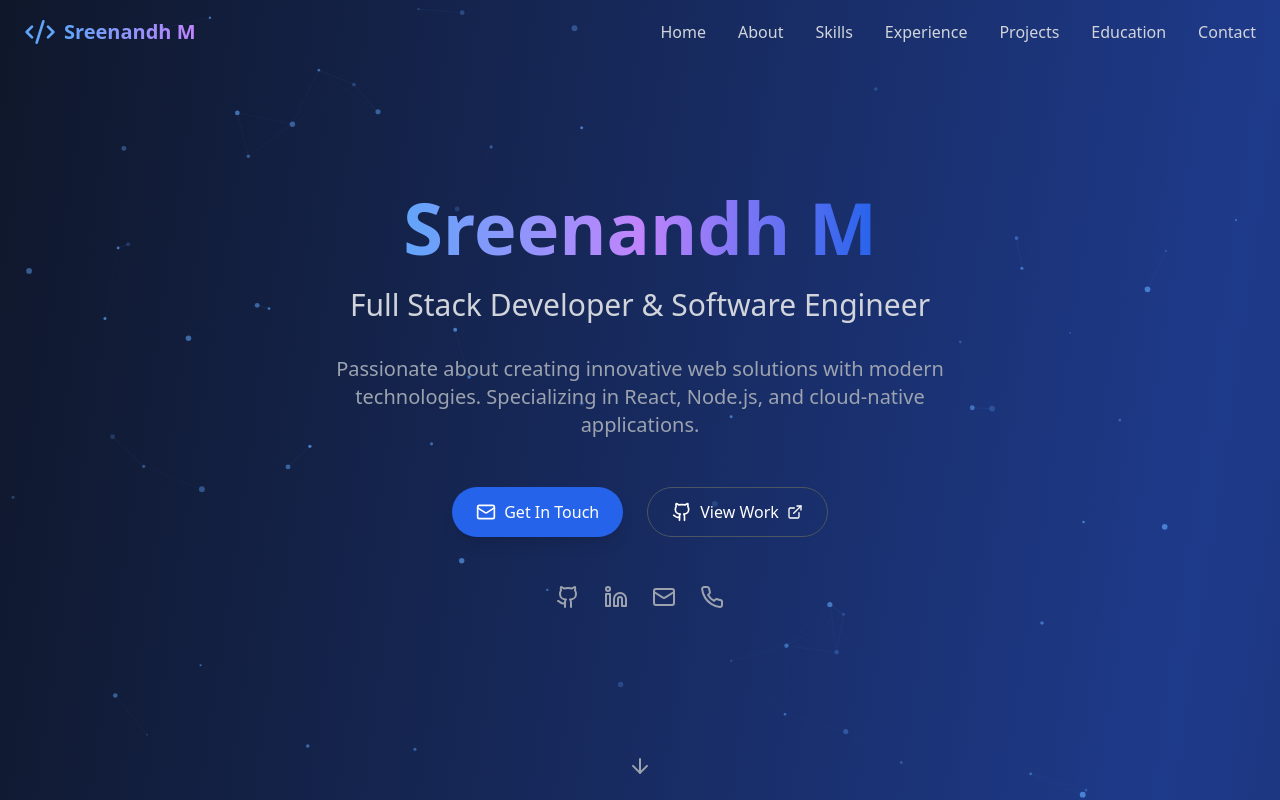
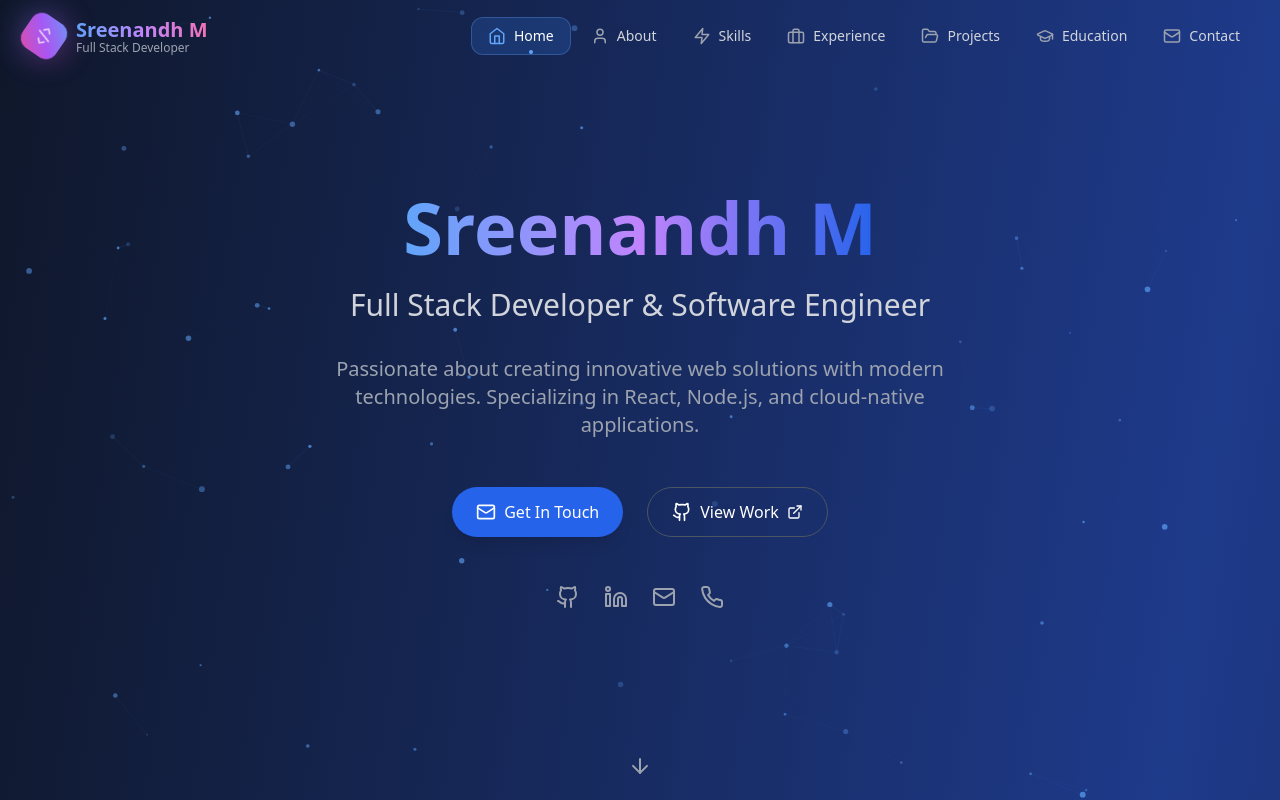
Before and after one commit to sreenandh/Portfolio, a React (Vite) app: page / in a window 1280 px wide. Shown: the top 800 px of the page. Built offline with nearby package versions, Linux system fonts and the light colour scheme.

Commit message:
Create professional responsive navbar with animations and active section highlighting

```diff
--- a/src/components/Header.tsx
+++ b/src/components/Header.tsx
@@ -1,99 +1,292 @@
 import React, { useState, useEffect } from 'react';
-import { motion } from 'framer-motion';
-import { Menu, X, Code2 } from 'lucide-react';
+import { motion, AnimatePresence } from 'framer-motion';
+import { Menu, X, Code2, Home, User, Briefcase, FolderOpen, GraduationCap, Mail, Zap } from 'lucide-react';
 
-const Header = () => {
+interface NavItem {
+  href: string;
+  label: string;
+  icon: React.ReactNode;
+}
+
+const Header: React.FC = () => {
   const [isMenuOpen, setIsMenuOpen] = useState(false);
   const [isScrolled, setIsScrolled] = useState(false);
+  const [activeSection, setActiveSection] = useState('home');
 
+  // Enhanced scroll detection
   useEffect(() => {
     const handleScroll = () => {
-      setIsScrolled(window.scrollY > 50);
+      const scrollPosition = window.scrollY;
+      setIsScrolled(scrollPosition > 50);
+
+      // Auto-highlight current section
+      const sections = ['home', 'about', 'skills', 'experience', 'projects', 'education', 'contact'];
+
+      for (const section of sections) {
+        const element = document.getElementById(section);
+        if (element) {
+          const rect = element.getBoundingClientRect();
+          const sectionTop = rect.top + scrollPosition;
+          const sectionHeight = rect.height;
+
+          if (scrollPosition >= sectionTop - 200 && scrollPosition < sectionTop + sectionHeight - 200) {
+            setActiveSection(section);
+            break;
+          }
+        }
+      }
     };
+
     window.addEventListener('scroll', handleScroll);
+    handleScroll(); // Check initial state
     return () => window.removeEventListener('scroll', handleScroll);
   }, []);
 
-  const navItems = [
-    { href: '#home', label: 'Home' },
-    { href: '#about', label: 'About' },
-    { href: '#skills', label: 'Skills' },
-    { href: '#experience', label: 'Experience' },
-    { href: '#projects', label: 'Projects' },
-    { href: '#education', label: 'Education' },
-    { href: '#contact', label: 'Contact' },
+  // Close mobile menu when clicking outside
+  useEffect(() => {
+    const handleClickOutside = (event: MouseEvent) => {
+      const target = event.target as HTMLElement;
+      if (isMenuOpen && !target.closest('nav')) {
+        setIsMenuOpen(false);
+      }
+    };
+
+    document.addEventListener('mousedown', handleClickOutside);
+    return () => document.removeEventListener('mousedown', handleClickOutside);
+  }, [isMenuOpen]);
+
+  // Prevent body scroll when mobile menu is open
+  useEffect(() => {
+    if (isMenuOpen) {
+      document.body.style.overflow = 'hidden';
+    } else {
+      document.body.style.overflow = 'unset';
+    }
+
+    return () => {
+      document.body.style.overflow = 'unset';
+    };
+  }, [isMenuOpen]);
+
+  const navItems: NavItem[] = [
+    { href: '#home', label: 'Home', icon: <Home size={18} /> },
+    { href: '#about', label: 'About', icon: <User size={18} /> },
+    { href: '#skills', label: 'Skills', icon: <Zap size={18} /> },
+    { href: '#experience', label: 'Experience', icon: <Briefcase size={18} /> },
+    { href: '#projects', label: 'Projects', icon: <FolderOpen size={18} /> },
+    { href: '#education', label: 'Education', icon: <GraduationCap size={18} /> },
+    { href: '#contact', label: 'Contact', icon: <Mail size={18} /> },
   ];
 
-  const scrollToSection = (href) => {
-    const element = document.querySelector(href);
+  const scrollToSection = (href: string) => {
+    const targetId = href.replace('#', '');
+    const element = document.getElementById(targetId);
+
     if (element) {
-      element.scrollIntoView({ behavior: 'smooth' });
+      const headerOffset = 80;
+      const elementPosition = element.getBoundingClientRect().top;
+      const offsetPosition = elementPosition + window.pageYOffset - headerOffset;
+
+      window.scrollTo({
+        top: offsetPosition,
+        behavior: 'smooth'
+      });
     }
+
     setIsMenuOpen(false);
+    setActiveSection(targetId);
   };
 
   return (
+    <>
       <motion.header
-      initial={{ y: -100 }}
-      animate={{ y: 0 }}
-      className={`fixed top-0 left-0 right-0 z-50 transition-all duration-300 ${
+        initial={{ y: -100, opacity: 0 }}
+        animate={{ y: 0, opacity: 1 }}
+        transition={{ duration: 0.6, ease: 'easeOut' }}
+        className={`fixed top-0 left-0 right-0 z-50 transition-all duration-500 ${
           isScrolled
-          ? 'bg-slate-900/95 backdrop-blur-md border-b border-blue-500/20'
+            ? 'bg-slate-900/95 backdrop-blur-xl border-b border-blue-500/30 shadow-2xl'
             : 'bg-transparent'
         }`}
       >
-      <nav className="container mx-auto px-6 py-4">
+        <nav className="container mx-auto px-4 sm:px-6 py-4">
           <div className="flex items-center justify-between">
+            {/* Logo */}
             <motion.div
               whileHover={{ scale: 1.05 }}
-            className="flex items-center space-x-2"
+              whileTap={{ scale: 0.95 }}
+              className="flex items-center space-x-3 cursor-pointer"
+              onClick={() => scrollToSection('#home')}
             >
-            <Code2 className="w-8 h-8 text-blue-400" />
-            <span className="text-xl font-bold bg-gradient-to-r from-blue-400 to-purple-400 bg-clip-text text-transparent">
+              <div className="relative">
+                <motion.div
+                  animate={{ rotate: 360 }}
+                  transition={{ duration: 20, repeat: Infinity, ease: 'linear' }}
+                  className="w-10 h-10 rounded-xl bg-gradient-to-br from-blue-400 via-purple-500 to-pink-500 flex items-center justify-center"
+                >
+                  <Code2 className="w-5 h-5 text-white" />
+                </motion.div>
+                <div className="absolute inset-0 rounded-xl bg-gradient-to-br from-blue-400 via-purple-500 to-pink-500 blur-lg opacity-30 animate-pulse"></div>
+              </div>
+              <div className="hidden sm:block">
+                <span className="text-xl font-bold bg-gradient-to-r from-blue-400 via-purple-400 to-pink-400 bg-clip-text text-transparent">
                   Sreenandh M
                 </span>
+                <p className="text-xs text-gray-400 -mt-1">Full Stack Developer</p>
+              </div>
             </motion.div>
 
             {/* Desktop Navigation */}
-          <div className="hidden md:flex items-center space-x-8">
-            {navItems.map((item) => (
+            <div className="hidden lg:flex items-center space-x-1">
+              {navItems.map((item) => {
+                const isActive = activeSection === item.href.replace('#', '');
+                return (
                   <motion.button
                     key={item.href}
                     onClick={() => scrollToSection(item.href)}
                     whileHover={{ scale: 1.05 }}
                     whileTap={{ scale: 0.95 }}
-                className="text-gray-300 hover:text-blue-400 transition-colors duration-200 font-medium"
+                    className={`relative px-4 py-2 rounded-xl transition-all duration-300 font-medium text-sm flex items-center space-x-2 group ${
+                      isActive
+                        ? 'text-white bg-blue-500/20 border border-blue-400/30'
+                        : 'text-gray-300 hover:text-white hover:bg-slate-800/50'
+                    }`}
                   >
-                {item.label}
+                    <span className={`transition-colors ${
+                      isActive ? 'text-blue-400' : 'text-gray-400 group-hover:text-blue-400'
+                    }`}>
+                      {item.icon}
+                    </span>
+                    <span>{item.label}</span>
+
+                    {/* Active indicator */}
+                    {isActive && (
+                      <motion.div
+                        layoutId="activeTab"
+                        className="absolute bottom-0 left-1/2 w-1 h-1 bg-blue-400 rounded-full transform -translate-x-1/2"
+                        initial={{ scale: 0 }}
+                        animate={{ scale: 1 }}
+                        transition={{ type: 'spring', stiffness: 500, damping: 30 }}
+                      />
+                    )}
                   </motion.button>
-            ))}
+                );
+              })}
             </div>
 
             {/* Mobile Menu Button */}
-          <button
+            <motion.button
+              whileHover={{ scale: 1.05 }}
+              whileTap={{ scale: 0.95 }}
               onClick={() => setIsMenuOpen(!isMenuOpen)}
-            className="md:hidden text-white"
+              className="lg:hidden relative w-10 h-10 rounded-xl bg-slate-800/50 border border-slate-700/50 flex items-center justify-center text-white hover:bg-slate-700/50 transition-colors"
+              aria-label="Toggle menu"
             >
-            {isMenuOpen ? <X size={24} /> : <Menu size={24} />}
-          </button>
+              <AnimatePresence mode="wait">
+                {isMenuOpen ? (
+                  <motion.div
+                    key="close"
+                    initial={{ rotate: -90, opacity: 0 }}
+                    animate={{ rotate: 0, opacity: 1 }}
+                    exit={{ rotate: 90, opacity: 0 }}
+                    transition={{ duration: 0.2 }}
+                  >
+                    <X size={20} />
+                  </motion.div>
+                ) : (
+                  <motion.div
+                    key="menu"
+                    initial={{ rotate: 90, opacity: 0 }}
+                    animate={{ rotate: 0, opacity: 1 }}
+                    exit={{ rotate: -90, opacity: 0 }}
+                    transition={{ duration: 0.2 }}
+                  >
+                    <Menu size={20} />
+                  </motion.div>
+                )}
+              </AnimatePresence>
+            </motion.button>
+          </div>
+        </nav>
+      </motion.header>
+
+      {/* Mobile Menu Overlay */}
+      <AnimatePresence>
+        {isMenuOpen && (
+          <>
+            {/* Backdrop */}
+            <motion.div
+              initial={{ opacity: 0 }}
+              animate={{ opacity: 1 }}
+              exit={{ opacity: 0 }}
+              transition={{ duration: 0.3 }}
+              className="fixed inset-0 bg-black/50 backdrop-blur-sm z-40 lg:hidden"
+              onClick={() => setIsMenuOpen(false)}
+            />
+
+            {/* Mobile Menu */}
+            <motion.div
+              initial={{ x: '100%', opacity: 0 }}
+              animate={{ x: 0, opacity: 1 }}
+              exit={{ x: '100%', opacity: 0 }}
+              transition={{ type: 'spring', stiffness: 300, damping: 30 }}
+              className="fixed top-0 right-0 h-full w-80 max-w-[85vw] bg-slate-900/95 backdrop-blur-xl border-l border-blue-500/20 z-50 lg:hidden"
+            >
+              <div className="flex flex-col h-full">
+                {/* Mobile Menu Header */}
+                <div className="flex items-center justify-between p-6 border-b border-slate-700/50">
+                  <div className="flex items-center space-x-3">
+                    <div className="w-8 h-8 rounded-lg bg-gradient-to-br from-blue-400 to-purple-500 flex items-center justify-center">
+                      <Code2 className="w-4 h-4 text-white" />
+                    </div>
+                    <div>
+                      <span className="text-lg font-bold text-white">Sreenandh M</span>
+                      <p className="text-xs text-gray-400 -mt-1">Full Stack Developer</p>
+                    </div>
+                  </div>
                 </div>
 
-        {/* Mobile Navigation */}
-        {isMenuOpen && (
-          <div className="md:hidden mt-4 bg-slate-900 rounded-lg p-4">
-            {navItems.map((item) => (
-              <button
+                {/* Mobile Menu Items */}
+                <div className="flex-1 py-6">
+                  {navItems.map((item, index) => {
+                    const isActive = activeSection === item.href.replace('#', '');
+                    return (
+                      <motion.button
                         key={item.href}
+                        initial={{ x: 50, opacity: 0 }}
+                        animate={{ x: 0, opacity: 1 }}
+                        transition={{ delay: index * 0.1 }}
                         onClick={() => scrollToSection(item.href)}
-                className="block w-full text-left text-gray-300 hover:text-blue-400 transition-colors duration-200 font-medium py-3 px-2 rounded"
+                        className={`w-full flex items-center space-x-4 px-6 py-4 text-left transition-all duration-200 ${
+                          isActive
+                            ? 'text-white bg-blue-500/10 border-r-2 border-blue-400'
+                            : 'text-gray-300 hover:text-white hover:bg-slate-800/50'
+                        }`}
                       >
-                {item.label}
-              </button>
-            ))}
+                        <span className={`${
+                          isActive ? 'text-blue-400' : 'text-gray-400'
+                        }`}>
+                          {item.icon}
+                        </span>
+                        <span className="font-medium">{item.label}</span>
+                      </motion.button>
+                    );
+                  })}
                 </div>
+
+                {/* Mobile Menu Footer */}
+                <div className="p-6 border-t border-slate-700/50">
+                  <div className="text-center text-sm text-gray-400">
+                    <p>© 2025 Sreenandh M</p>
+                    <p className="text-xs mt-1">Full Stack Developer</p>
+                  </div>
+                </div>
+              </div>
+            </motion.div>
+          </>
         )}
-      </nav>
-    </motion.header>
+      </AnimatePresence>
+    </>
   );
 };
 
```
Lines whose indentation alone changed are shown as unchanged.
